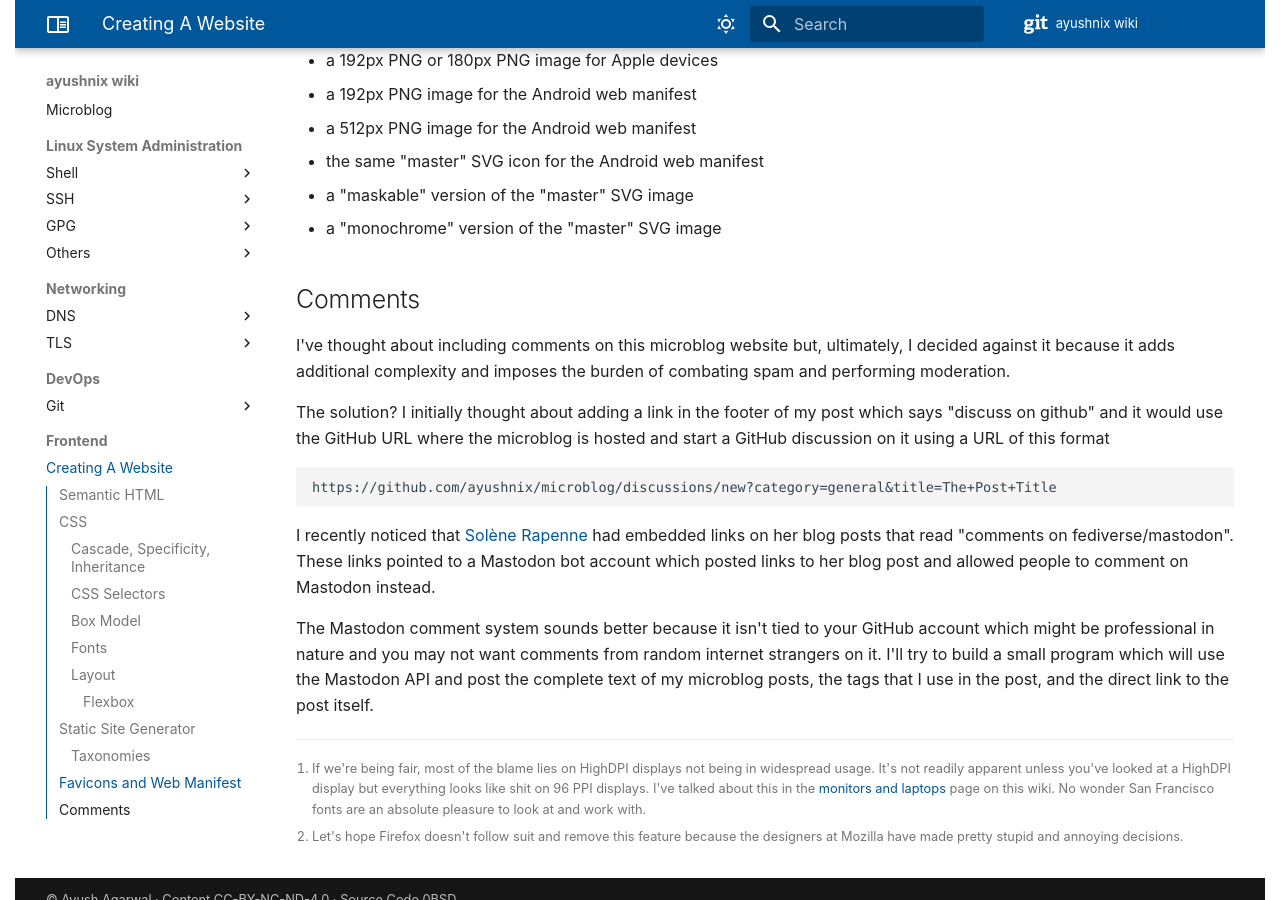
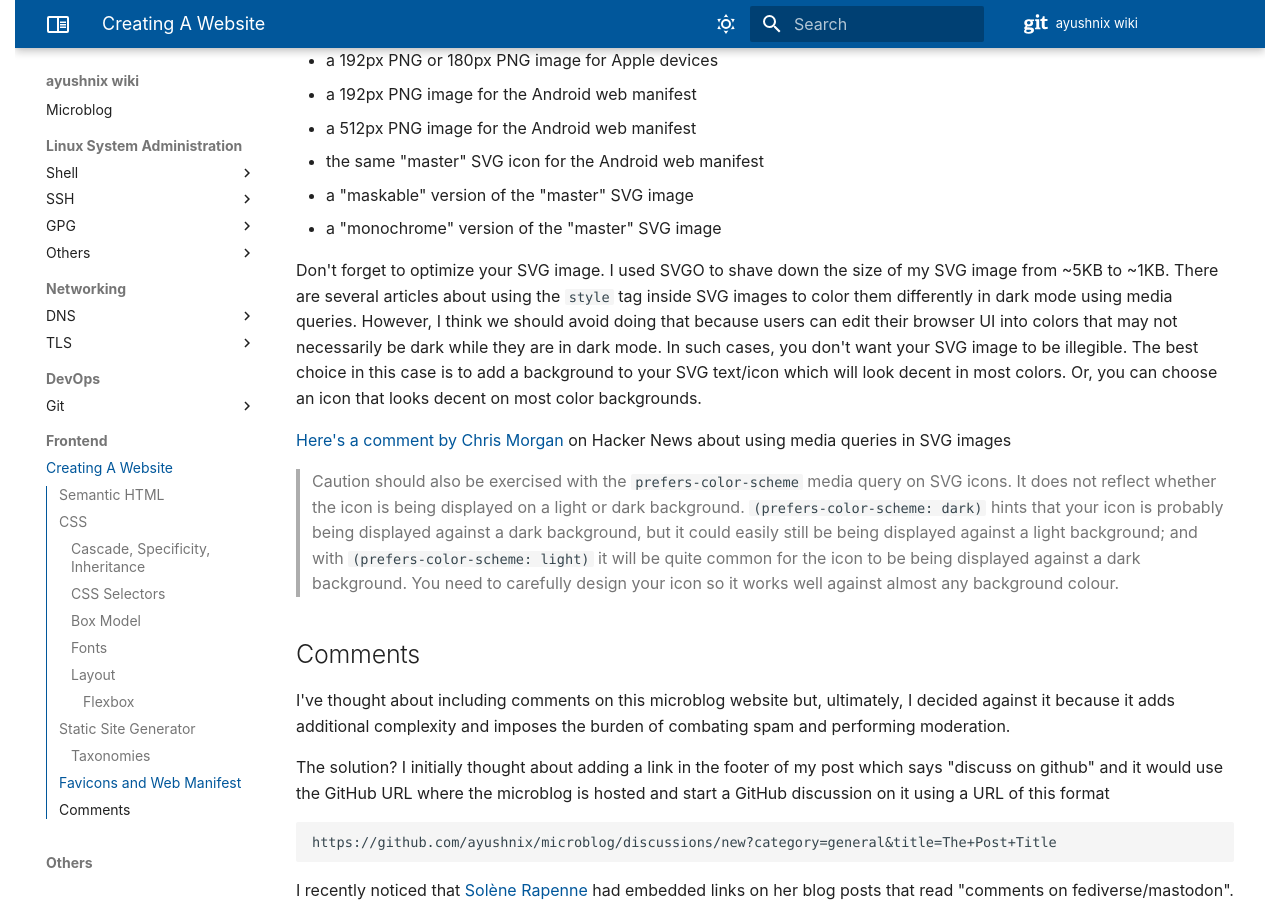
Before and after one commit to ayushnix/wiki, an MkDocs documentation site: the page built from docs/frontend/creating-a-website.md, in a window 1280 px wide and 900 px high, scrolled down 14944 px. Built offline with MkDocs 1.6.1 and Material for MkDocs 9.7.7, drawn with Linux system fonts in a browser that asks for light colours; comment, search, counter and statistics services are not loaded.

Commit message:
add note about SVG media queries and optimization

```diff
--- a/docs/frontend/creating-a-website.md
+++ b/docs/frontend/creating-a-website.md
@@ -753,6 +753,24 @@ Confused? Here are the list of icons you want
 - a "maskable" version of the "master" SVG image
 - a "monochrome" version of the "master" SVG image
 
+Don't forget to optimize your SVG image. I used SVGO to shave down the size of my SVG image from
+~5KB to ~1KB. There are several articles about using the `style` tag inside SVG images to color them
+differently in dark mode using media queries. However, I think we should avoid doing that because
+users can edit their browser UI into colors that may not necessarily be dark while they are in dark
+mode. In such cases, you don't want your SVG image to be illegible. The best choice in this case is
+to add a background to your SVG text/icon which will look decent in most colors. Or, you can choose
+an icon that looks decent on most color backgrounds.
+
+[Here's a comment by Chris Morgan][69] on Hacker News about using media queries in SVG images
+
+> Caution should also be exercised with the `prefers-color-scheme` media query on SVG icons. It does
+> not reflect whether the icon is being displayed on a light or dark background.
+> `(prefers-color-scheme: dark)` hints that your icon is probably being displayed against a dark
+> background, but it could easily still be being displayed against a light background; and with
+> `(prefers-color-scheme: light)` it will be quite common for the icon to be being displayed against
+> a dark background. You need to carefully design your icon so it works well against almost any
+> background colour.
+
 # Comments
 
 I've thought about including comments on this microblog website but, ultimately, I decided against
```
Also changed, not shown: other parts of docs/frontend/creating-a-website.md (+1 -0 lines).
